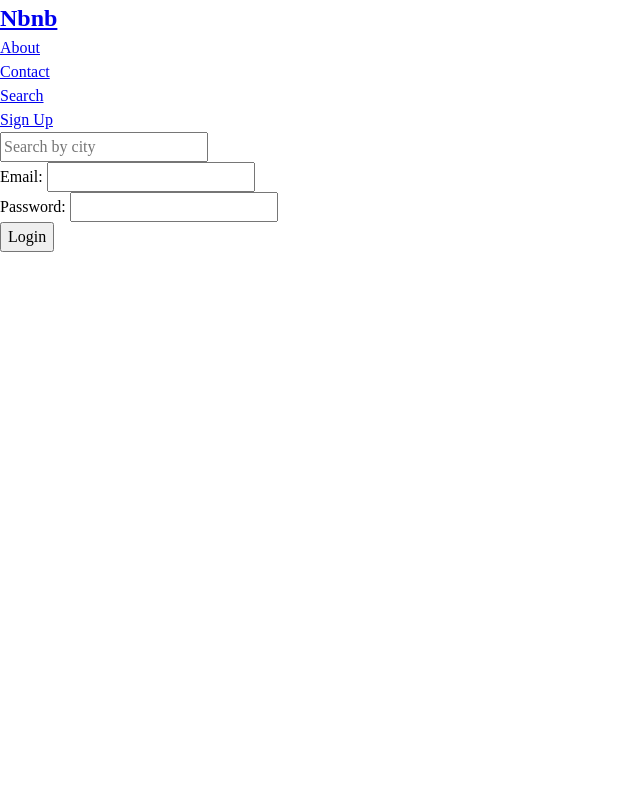
After one commit to D-Mbithi/airbnb-clone-with-django, a Django app: page /users/login/ in a window 1280 px wide. The commit adds this page. Shown: the whole page, without its empty margins (0-640 px from the left). Run offline with Django 4.2, Linux system fonts and the light colour scheme.

Commit message:
Manaul way user authentication.

```diff
--- a/static/css/style.css
+++ b/static/css/style.css
@@ -1,4 +1,4 @@
-body {
+/* body {
     font-size: 14px;
     font-family: 'Segoe UI', Roboto, 'Open Sans', 'Helvetica Neue', sans-serif;
     font-weight: 400;
@@ -36,3 +36,4 @@ nav .container form input{
     margin-inline: auto;
     padding: 0 100px;
 }
+ */
--- a/templates/partials/nav.html
+++ b/templates/partials/nav.html
@@ -13,3 +13,11 @@
                 <a href="{% url 'rooms:search' %}">Search</a>
             </li>
         </ul>
+        <ul>
+            {% if request.user.is_authenticated %}
+                <li><a href="{% url 'users:logout' %}">Logout</a></li>
+                {{user.get_full_name}}
+            {% else %}
+                <li><a href="{% url 'users:login' %}">Sign Up</a></li>
+            {% endif %}
+        </ul>
--- /dev/null
+++ b/templates/users/login.html
@@ -0,0 +1,14 @@
+{% extends 'base.html' %}
+
+{% block title %}
+    Login
+{% endblock title %}
+
+
+{% block content %}
+    <form action="{% url 'users:login' %}" method="post">
+        {% csrf_token %}
+        {{form.as_div}}
+        <button type="submit">Login</button>
+    </form>
+{% endblock content %}
--- a/users/forms.py
+++ b/users/forms.py
@@ -9,22 +9,20 @@ class LoginForms(forms.Form):
     email = forms.EmailField()
     password = forms.CharField(widget=forms.PasswordInput)
 
-    def clean_email(self):
-        email = self.cleaned_data.get("email")
-        try:
-            models.User.objects.get(username=email)
-            return email
-        except models.User.DoesNotExist:
-            raise forms.ValidationError("User does not exist")
-
-    def clean_password(self):
+    def clean(self):
         email = self.cleaned_data.get("email")
         password = self.cleaned_data.get("password")
         try:
-            user = models.User.objects.get(username=email)
+            user = models.User.objects.get(email=email)
             if user.check_password(password):
-                return password
+                return self.cleaned_data
             else:
-                raise forms.ValidationError("Password does not exist")
+                self.add_error(
+                    "password",
+                    forms.ValidationError("Username/Password does not exist"),
+                )
         except models.User.DoesNotExist:
-            pass
+            self.add_error(
+                "email",
+                forms.ValidationError("Username/Password does not exist"),
+            )
--- a/users/urls.py
+++ b/users/urls.py
@@ -1,10 +1,10 @@
 from django.urls import path
-from django.contrib.auth.views import LoginView
 
+from users.views import LoginView, logout_view
 
 app_name = "users"
 
-
 urlpatterns = [
     path("login/", LoginView.as_view(), name="login"),
+    path("logout/", logout_view, name="logout"),
 ]
--- a/users/views.py
+++ b/users/views.py
@@ -1,3 +1,41 @@
-from django.shortcuts import render
+from django.contrib.auth import authenticate, login, logout
+from django.shortcuts import redirect, render
+from django.urls import reverse
+from django.views.generic import View
+
+from . import forms
+
 
 # Create your views here.
+class LoginView(View):
+    """Login View defined"""
+
+    def get(self, request):
+        form = forms.LoginForms()
+        template = "users/login.html"
+        context = {
+            "form": form,
+        }
+        return render(request, template, context)
+
+    def post(self, request):
+        form = forms.LoginForms(request.POST)
+
+        if form.is_valid():
+            email = form.cleaned_data.get("email")
+            password = form.cleaned_data.get("password")
+            user = authenticate(request, username=email, password=password)
+            if user is not None:
+                login(request, user)
+                return redirect(reverse("core:home"))
+        template = "users/login.html"
+        context = {
+            "form": form,
+        }
+
+        return render(request, template, context)
+
+
+def logout_view(request):
+    logout(request)
+    return redirect(reverse("users:login"))
```
Also changed, not shown: templates/users/signup.html (added, +10 -0 lines).
